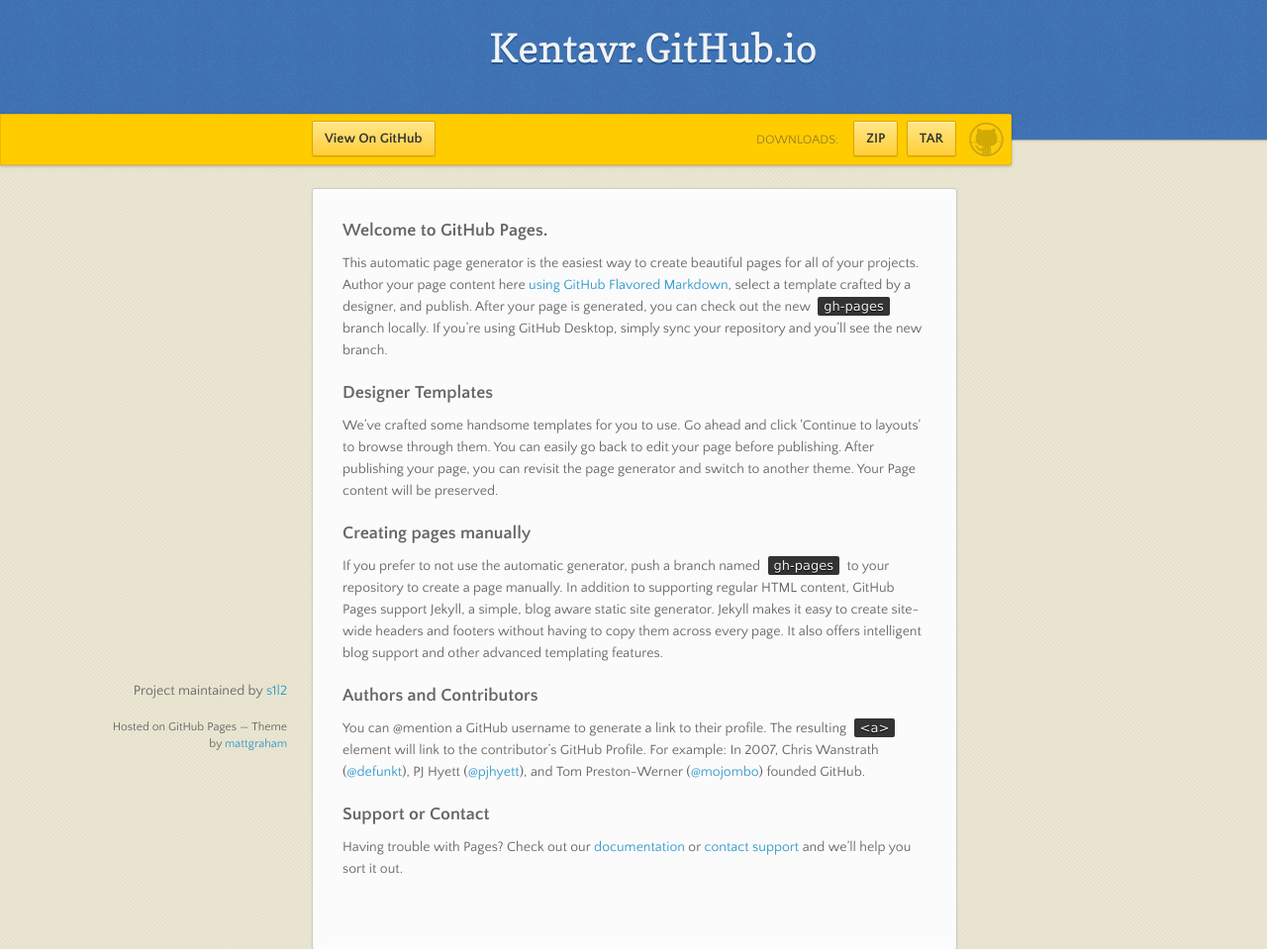
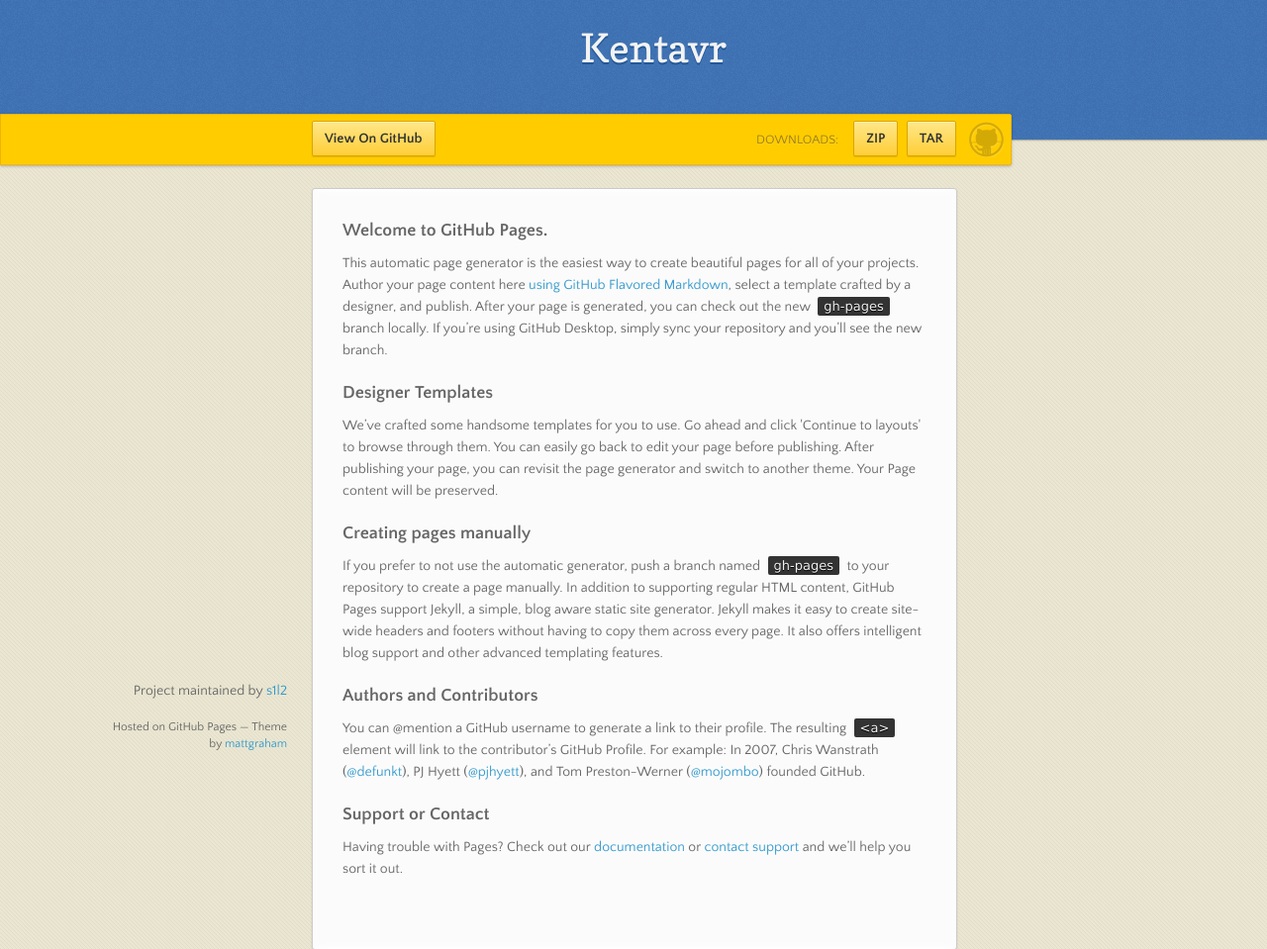
Before and after one commit to s1l2/Kentavr, a plain HTML site: page index.html in a window 1280 px wide. Shown: the top 959 px of the page at 99% size. Drawn offline with nearby package versions, Linux system fonts and the light colour scheme.

Commit message:
Update index.html
Change title

```diff
--- a/index.html
+++ b/index.html
@@ -17,7 +17,7 @@
   <body>
 
       <header>
-        <h1>Kentavr.GitHub.io</h1>
+        <h1>Kentavr</h1>
         <p></p>
       </header>
 
```
